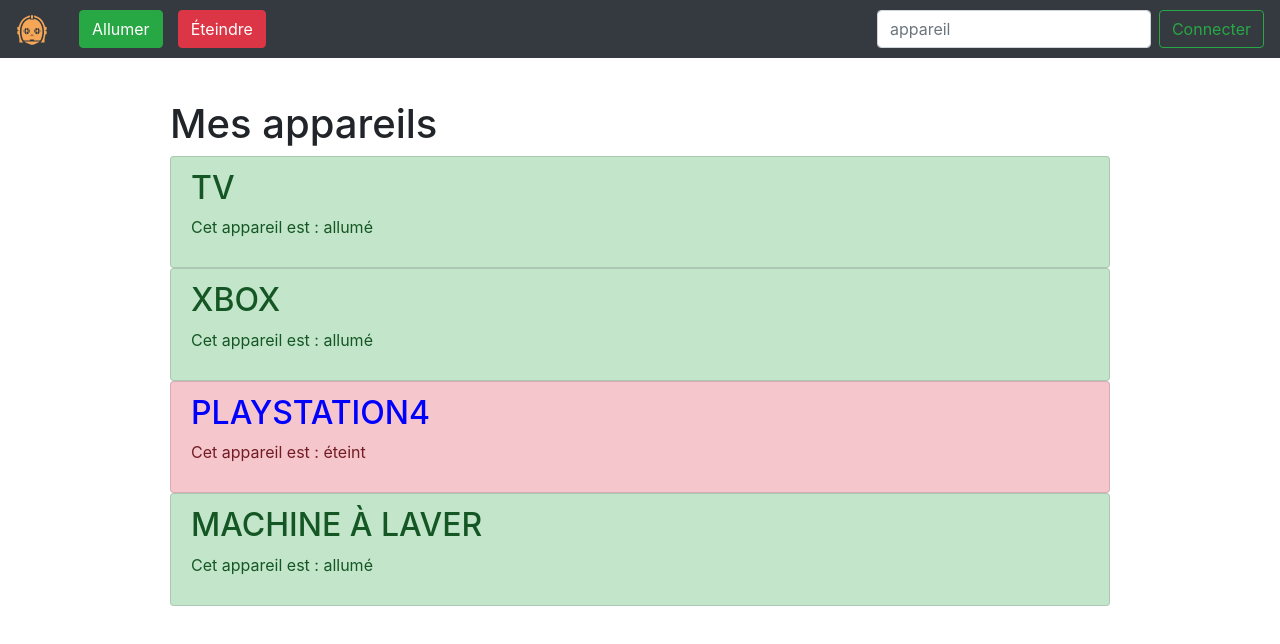
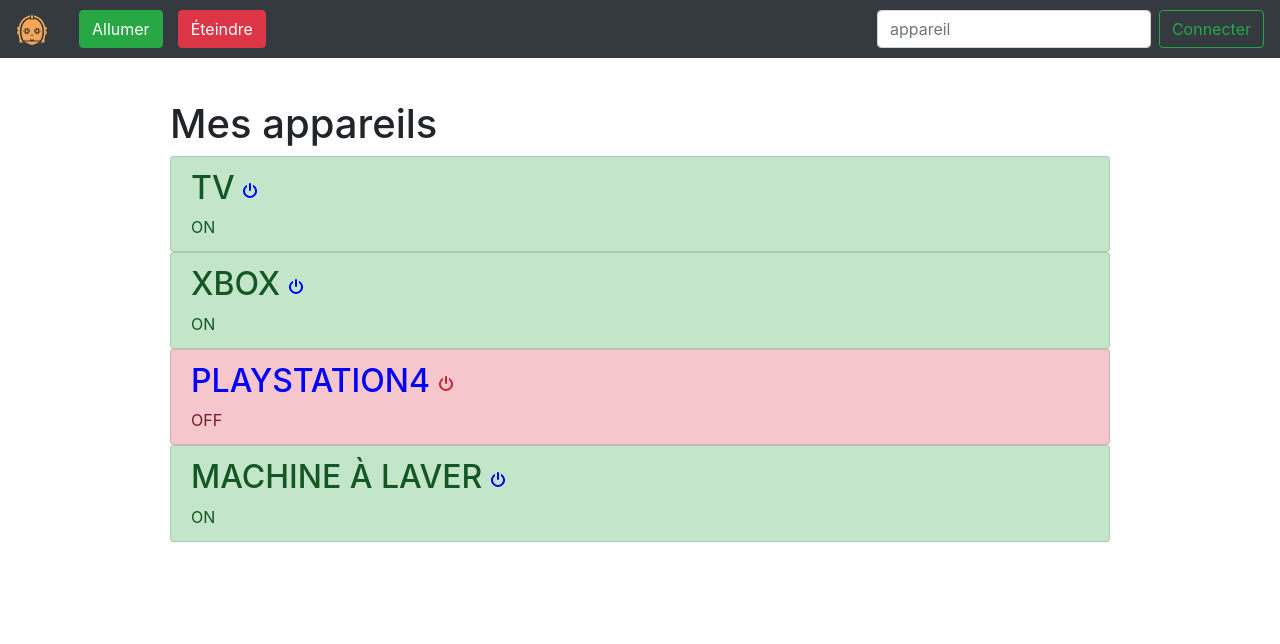
Before and after one commit to RonanGir/projet-domotique, an Angular app: page / in a window 1280 px wide. Shown: the top 644 px of the page. Built offline with nearby package versions, Linux system fonts and the light colour scheme.

Commit message:
add svg power on/off

```diff
--- a/src/app/app.component.ts
+++ b/src/app/app.component.ts
@@ -17,13 +17,13 @@
   tabAppareil:object[] = [this.tv, this.xbox, this.ps, this.lv];
 
   onAllumer():void {
-    for (let a of this.tabAppareil) {
+    for (let a:boolean of this.tabAppareil) {
       a.status = true;
     }
   }
 
   onEteindre():void {
-    for (let a of this.tabAppareil) {
+    for (let a:boolean of this.tabAppareil) {
       a.status = false;
     }
   }
--- a/src/app/appareil/appareil.component.html
+++ b/src/app/appareil/appareil.component.html
@@ -1,12 +1,9 @@
-<!-- <li [ngclass]=".."> -->
+<li  class="list-group-item" [ngClass]="{'list-group-item-danger': appareilStatus == false, 'list-group-item-success': appareilStatus == true}">
+  <h2 [ngStyle]="{color: getColor()}">{{ getName() }}
+  <svg id="Calque_1" data-name="Calque 1" xmlns="http://www.w3.org/2000/svg" viewBox="0 0 14 15" height="15px" [ngClass]="{'powerOff':appareilStatus == false, 'powerOn':appareilStatus == true}"><title>power_off</title><g id="Group"><path class="cls-1" d="M8,14a5,5,0,0,0,3-9V2.67a7,7,0,1,1-6,0V5a5,5,0,0,0,3,9ZM8,9A1,1,0,0,1,7,8V2A1,1,0,0,1,9,2V8A1,1,0,0,1,8,9Z" transform="translate(-1 -1)"/></g></svg></h2>
 
-<!-- </li> -->
 
-<li [ngClass]="{'list-group-item-danger': appareilStatus == false, 'list-group-item-success': appareilStatus == true }"
-    class="list-group-item" >
-    <h2 [ngStyle]="{color: getColor()}">{{ getName() }}</h2>
 
-    <p>Cet appareil est :
-      <span *ngIf="appareilStatus == true">allumé</span>
-      <span *ngIf="appareilStatus == false">éteint</span></p>
+  <span *ngIf="appareilStatus == true"> ON</span>
+  <span *ngIf="appareilStatus == false"> OFF</span>
 </li>
--- a/src/app/appareil/appareil.component.scss
+++ b/src/app/appareil/appareil.component.scss
@@ -0,0 +1,7 @@
+.powerOff {
+  fill: #C82333;
+}
+
+.powerOn {
+  fill: blue;
+}
--- a/src/app/appareil/appareil.component.ts
+++ b/src/app/appareil/appareil.component.ts
@@ -1,3 +1,4 @@
+
 import { Component, Input } from '@angular/core';
 import { Appareil } from './models/appareil';
 
```
